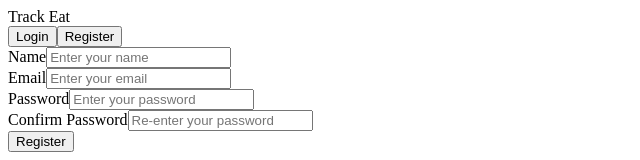
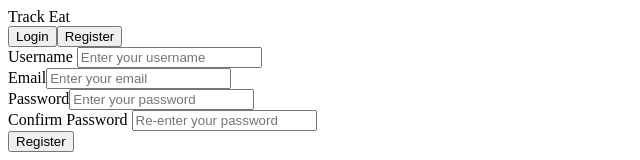
Before and after one commit to shivamlikhar29/TrackEat, a React (Vite) app in the folder frontend/: page /register in a window 1280 px wide. Shown: the top 160 px of the page, without its empty margins (0-640 px from the left). Built offline with nearby package versions, Linux system fonts and the light colour scheme.

Commit message:
updated file with frontend changes

```diff
--- /dev/null
+++ b/frontend/src/api/auth.js
@@ -0,0 +1,24 @@
+import axios from "axios";
+
+const BASE_URL = "https://trackeat.onrender.com/api/auth";
+
+// Login API
+export const loginUser = (loginData) => {
+  return axios.post(`${BASE_URL}/login`, loginData, {
+    headers: { "Content-Type": "application/json" },
+  });
+};
+
+// Register API
+export const registerUser = (userData) => {
+  return axios.post(`${BASE_URL}/register`, userData, {
+    headers: { "Content-Type": "application/json" },
+  });
+};
+
+// Refresh Token API
+export const refreshToken = (refreshToken) => {
+  return axios.post(`${BASE_URL}/token/refresh`, { refreshToken }, {
+    headers: { "Content-Type": "application/json" },
+  });
+};
--- a/frontend/src/pages/Login.jsx
+++ b/frontend/src/pages/Login.jsx
@@ -1,31 +1,23 @@
-import { useState } from "react";
-import axios from "axios";
+import React, { useState } from "react";
 import Navbar from "../components/Navbar";
 import { Link } from "react-router-dom";
-import React from "react";
+import { loginUser } from "../api/auth";
 
 function Login() {
-  const [email, setEmail] = useState("");
+  const [username, setUsername] = useState("");  // changed from email
   const [password, setPassword] = useState("");
 
   const handleLogin = async (e) => {
     e.preventDefault();
-
-    const loginData = { email, password };
+     console.log("Username:", username, "Password:", password);
 
     try {
-      const res = await axios.post(" ", loginData, {
-        headers: {
-          "Content-Type": "application/json"
-        }
-      });
-
+      const res = await loginUser({ username, password });  // send username now
       console.log("Login successful:", res.data);
-       alert("You are logged in successfully!");
-
+      alert("You are logged in successfully!");
       localStorage.setItem("token", res.data.token);
-      // You can navigate to a dashboard or another page here
-
+      localStorage.setItem("refreshToken", res.data.refreshToken);
+      // Navigate to dashboard or another page
     } catch (error) {
       if (error.response) {
         console.error("Login error:", error.response.data);
@@ -42,13 +34,13 @@ function Login() {
       <Navbar />
       <form onSubmit={handleLogin}>
         <div>
-          <label htmlFor="email">Email</label>
+          <label htmlFor="username">Username</label>
           <input
-            id="email"
-            type="email"
-            placeholder="Enter your email"
-            value={email}
-            onChange={e => setEmail(e.target.value)}
+            id="username"
+            type="text"
+            placeholder="Enter your username"
+            value={username}
+            onChange={e => setUsername(e.target.value)}
             required
           />
         </div>
@@ -69,8 +61,7 @@ function Login() {
       </form>
 
       <p style={{ marginTop: "1rem" }}>
-        Don't have an account?{" "}
-        <Link to="/register">Register here</Link>
+        Don't have an account? <Link to="/register">Register here</Link>
       </p>
     </div>
   );
--- a/frontend/src/pages/Register.jsx
+++ b/frontend/src/pages/Register.jsx
@@ -1,36 +1,27 @@
 import React, { useState } from "react";
-import axios from "axios";
 import Navbar from "../components/Navbar";
 import { Link } from "react-router-dom";
+import { registerUser } from "../api/auth";
 
 function Register() {
-  const [name, setName] = useState("");
+  const [username, setUsername] = useState("");      // changed from name
   const [email, setEmail] = useState("");
   const [password, setPassword] = useState("");
-  const [confirmPassword, setConfirmPassword] = useState("");
+  const [password2, setPassword2] = useState("");    // changed from confirmPassword
 
   const handleRegister = async (e) => {
     e.preventDefault();
 
-    if (password !== confirmPassword) {
+    if (password !== password2) {
       alert("Passwords do not match!");
       return;
     }
 
-    const userData = { name, email, password };
-
     try {
-      const res = await axios.post(" ", userData, {
-        headers: {
-          "Content-Type": "application/json"
-        }
-      });
-
+      const res = await registerUser({ username, email, password, password2 });  // send all fields
       console.log("Registered successfully:", res.data);
-       alert("You are registered successfully!");
-
+      alert("You are registered successfully!");
       // Navigate or show success message
-
     } catch (error) {
       if (error.response) {
         console.error("Register error:", error.response.data);
@@ -47,13 +38,13 @@ function Register() {
       <Navbar />
       <form onSubmit={handleRegister}>
         <div>
-          <label htmlFor="name">Name</label>
+          <label htmlFor="username">Username</label>  {/* changed label */}
           <input
-            id="name"
+            id="username"
             type="text"
-            placeholder="Enter your name"
-            value={name}
-            onChange={e => setName(e.target.value)}
+            placeholder="Enter your username"
+            value={username}
+            onChange={e => setUsername(e.target.value)}
             required
           />
         </div>
@@ -83,13 +74,13 @@ function Register() {
         </div>
 
         <div>
-          <label htmlFor="confirmPassword">Confirm Password</label>
+          <label htmlFor="password2">Confirm Password</label>  {/* changed label and id */}
           <input
-            id="confirmPassword"
+            id="password2"
             type="password"
             placeholder="Re-enter your password"
-            value={confirmPassword}
-            onChange={e => setConfirmPassword(e.target.value)}
+            value={password2}
+            onChange={e => setPassword2(e.target.value)}
             required
           />
         </div>
@@ -98,8 +89,7 @@ function Register() {
       </form>
 
       <p style={{ marginTop: "1rem" }}>
-        Already have an account?{" "}
-        <Link to="/login">Login here</Link>
+        Already have an account? <Link to="/login">Login here</Link>
       </p>
     </div>
   );
```
